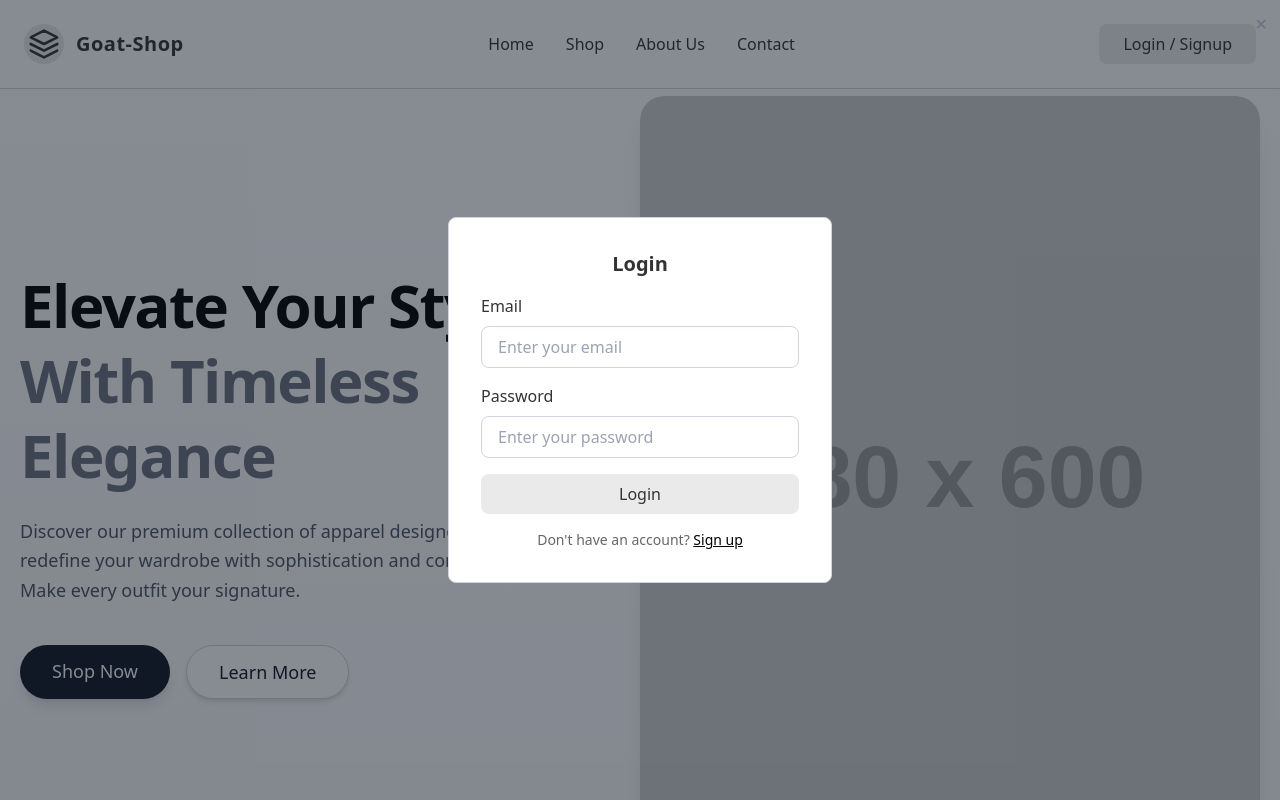
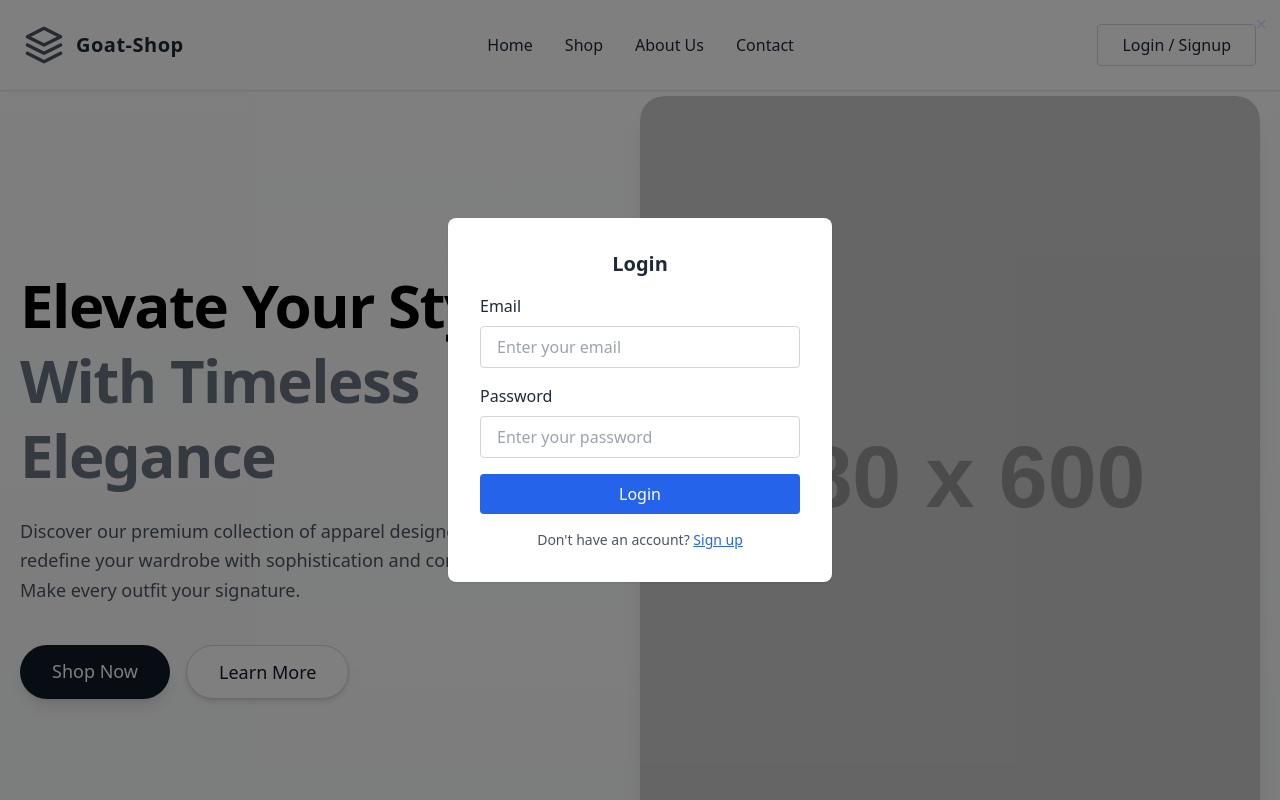
Before and after one commit to eeshaan18/shop, a Next.js app: page / in a window 1280 px wide. Both pictures are taken after a click on the button "Login / Signup". Shown: the top 800 px of the page. Built offline with nearby package versions, Linux system fonts and the light colour scheme.

Commit message:
Update header.js

```diff
--- a/components/header.js
+++ b/components/header.js
@@ -11,13 +11,13 @@ const Header = () => {
     return (
         <div>
             {/* Header */}
-            <header className="bg-[#FFFFFF] text-[#333333] fixed w-full top-0 left-0 z-50 border-b border-gray-300">
+            <header className="bg-white text-gray-800 fixed w-full top-0 left-0 z-50 border-b border-gray-200 shadow-sm">
                 <div className="container mx-auto flex items-center justify-between p-4 md:p-6">
                     {/* Logo */}
                     <a href="/" className="flex items-center">
                         <svg
                             xmlns="http://www.w3.org/2000/svg"
-                            className="w-10 h-10 p-1 rounded-full bg-[#EAEAEA] text-[#333333]"
+                            className="w-10 h-10 text-gray-600"
                             viewBox="0 0 24 24"
                             fill="none"
                             stroke="currentColor"
@@ -27,21 +27,23 @@ const Header = () => {
                         >
                             <path d="M12 2L2 7l10 5 10-5-10-5zM2 17l10 5 10-5M2 12l10 5 10-5"></path>
                         </svg>
-                        <span className="ml-3 text-xl font-bold tracking-wide">Goat-Shop</span>
+                        <span className="ml-3 text-xl font-bold tracking-wide text-gray-800">
+                            Goat-Shop
+                        </span>
                     </a>
 
                     {/* Desktop Navigation */}
                     <nav className="hidden md:flex space-x-8">
-                        <Link href="/" className="text-[#333333] hover:text-[#555555] transition duration-300">
+                        <Link href="/" className="hover:text-blue-600 transition">
                             Home
                         </Link>
-                        <Link href="/shop" className="text-[#333333] hover:text-[#555555] transition duration-300">
+                        <Link href="/shop" className="hover:text-blue-600 transition">
                             Shop
                         </Link>
-                        <Link href="/about" className="text-[#333333] hover:text-[#555555] transition duration-300">
+                        <Link href="/about" className="hover:text-blue-600 transition">
                             About Us
                         </Link>
-                        <Link href="/contact" className="text-[#333333] hover:text-[#555555] transition duration-300">
+                        <Link href="/contact" className="hover:text-blue-600 transition">
                             Contact
                         </Link>
                     </nav>
@@ -49,7 +51,7 @@ const Header = () => {
                     {/* Mobile Menu Toggle */}
                     <button
                         onClick={() => setShowMenu(!showMenu)}
-                        className="md:hidden focus:outline-none text-[#333333]"
+                        className="md:hidden focus:outline-none text-gray-800"
                     >
                         <svg
                             xmlns="http://www.w3.org/2000/svg"
@@ -71,7 +73,7 @@ const Header = () => {
                             setShowAuth(true);
                             setAuthMode("login");
                         }}
-                        className="hidden md:inline-block px-6 py-2 rounded-lg bg-[#EAEAEA] text-[#333333] font-medium hover:bg-[#D6D6D6] transition duration-300"
+                        className="hidden md:inline-block px-6 py-2 rounded border border-gray-300 bg-white text-gray-800 hover:bg-gray-100 transition"
                     >
                         Login / Signup
                     </button>
@@ -80,25 +82,24 @@ const Header = () => {
 
             {/* Mobile Menu */}
             {showMenu && (
-                <div className="fixed inset-0 bg-black bg-opacity-50 z-50 flex justify-center items-center">
-                    <div className="bg-white w-4/5 p-6 rounded-lg text-center border border-gray-300">
+                <div className="fixed inset-0 bg-gray-100 z-50 flex flex-col items-center p-6">
                     <button
-                            className="absolute top-4 right-4 text-gray-500 hover:text-black"
+                        className="absolute top-4 right-4 text-gray-500 hover:text-gray-800"
                         onClick={() => setShowMenu(false)}
                     >
                         ✕
                     </button>
-                        <nav className="flex flex-col space-y-6 text-[#333333]">
-                            <Link href="/" onClick={() => setShowMenu(false)} className="hover:text-[#555555]">
+                    <nav className="flex flex-col space-y-6 text-gray-800 text-lg">
+                        <Link href="/" onClick={() => setShowMenu(false)}>
                             Home
                         </Link>
-                            <Link href="/shop" onClick={() => setShowMenu(false)} className="hover:text-[#555555]">
+                        <Link href="/shop" onClick={() => setShowMenu(false)}>
                             Shop
                         </Link>
-                            <Link href="/about" onClick={() => setShowMenu(false)} className="hover:text-[#555555]">
+                        <Link href="/about" onClick={() => setShowMenu(false)}>
                             About Us
                         </Link>
-                            <Link href="/contact" onClick={() => setShowMenu(false)} className="hover:text-[#555555]">
+                        <Link href="/contact" onClick={() => setShowMenu(false)}>
                             Contact
                         </Link>
                     </nav>
@@ -108,66 +109,65 @@ const Header = () => {
                             setShowAuth(true);
                             setAuthMode("login");
                         }}
-                            className="mt-6 w-full py-2 bg-[#EAEAEA] text-[#333333] rounded-lg font-medium hover:bg-[#D6D6D6] transition"
+                        className="mt-6 px-6 py-2 rounded border border-gray-300 bg-white text-gray-800 hover:bg-gray-100 transition"
                     >
                         Login / Signup
                     </button>
-                    </div>
                 </div>
             )}
 
             {/* Authentication Modal */}
             {showAuth && (
-                <div className="fixed inset-0 bg-gray-900 bg-opacity-50 z-50 flex items-center justify-center">
-                    <div className="bg-white w-96 p-8 rounded-lg border border-gray-300">
+                <div className="fixed inset-0 bg-black bg-opacity-50 z-50 flex items-center justify-center">
+                    <div className="bg-white w-96 p-8 rounded-lg shadow">
                         <button
-                            className="absolute top-3 right-3 text-gray-500 hover:text-black"
+                            className="absolute top-3 right-3 text-gray-500 hover:text-gray-800"
                             onClick={() => setShowAuth(false)}
                         >
                             ✕
                         </button>
-                        <h2 className="text-xl font-bold text-center text-[#333333] mb-4">
+                        <h2 className="text-xl font-bold text-center text-gray-800 mb-4">
                             {authMode === "login" ? "Login" : "Signup"}
                         </h2>
                         <form>
-                            <label className="block mb-2 text-[#333333]">Email</label>
+                            <label className="block mb-2 text-gray-800">Email</label>
                             <input
                                 type="email"
-                                className="w-full px-4 py-2 mb-4 border border-gray-300 rounded-lg focus:ring-2 focus:ring-[#555555]"
+                                className="w-full px-4 py-2 mb-4 border border-gray-300 rounded focus:ring-2 focus:ring-blue-500"
                                 placeholder="Enter your email"
                             />
-                            <label className="block mb-2 text-[#333333]">Password</label>
+                            <label className="block mb-2 text-gray-800">Password</label>
                             <input
                                 type="password"
-                                className="w-full px-4 py-2 mb-4 border border-gray-300 rounded-lg focus:ring-2 focus:ring-[#555555]"
+                                className="w-full px-4 py-2 mb-4 border border-gray-300 rounded focus:ring-2 focus:ring-blue-500"
                                 placeholder="Enter your password"
                             />
                             {authMode === "signup" && (
                                 <>
-                                    <label className="block mb-2 text-[#333333]">Confirm Password</label>
+                                    <label className="block mb-2 text-gray-800">Confirm Password</label>
                                     <input
                                         type="password"
-                                        className="w-full px-4 py-2 mb-4 border border-gray-300 rounded-lg focus:ring-2 focus:ring-[#555555]"
+                                        className="w-full px-4 py-2 mb-4 border border-gray-300 rounded focus:ring-2 focus:ring-blue-500"
                                         placeholder="Confirm your password"
                                     />
                                 </>
                             )}
-                            <button className="w-full py-2 bg-[#EAEAEA] text-[#333333] rounded-lg hover:bg-[#D6D6D6] transition">
+                            <button className="w-full py-2 bg-blue-600 text-white rounded hover:bg-blue-700 transition">
                                 {authMode === "login" ? "Login" : "Signup"}
                             </button>
                         </form>
-                        <p className="mt-4 text-center text-sm text-[#666666]">
+                        <p className="mt-4 text-center text-sm text-gray-600">
                             {authMode === "login" ? (
                                 <>
                                     Don't have an account?{" "}
-                                    <button onClick={() => setAuthMode("signup")} className="text-black underline">
+                                    <button onClick={() => setAuthMode("signup")} className="text-blue-600 underline">
                                         Sign up
                                     </button>
                                 </>
                             ) : (
                                 <>
                                     Already have an account?{" "}
-                                    <button onClick={() => setAuthMode("login")} className="text-black underline">
+                                    <button onClick={() => setAuthMode("login")} className="text-blue-600 underline">
                                         Log in
                                     </button>
                                 </>
```
Lines whose indentation alone changed are shown as unchanged.
